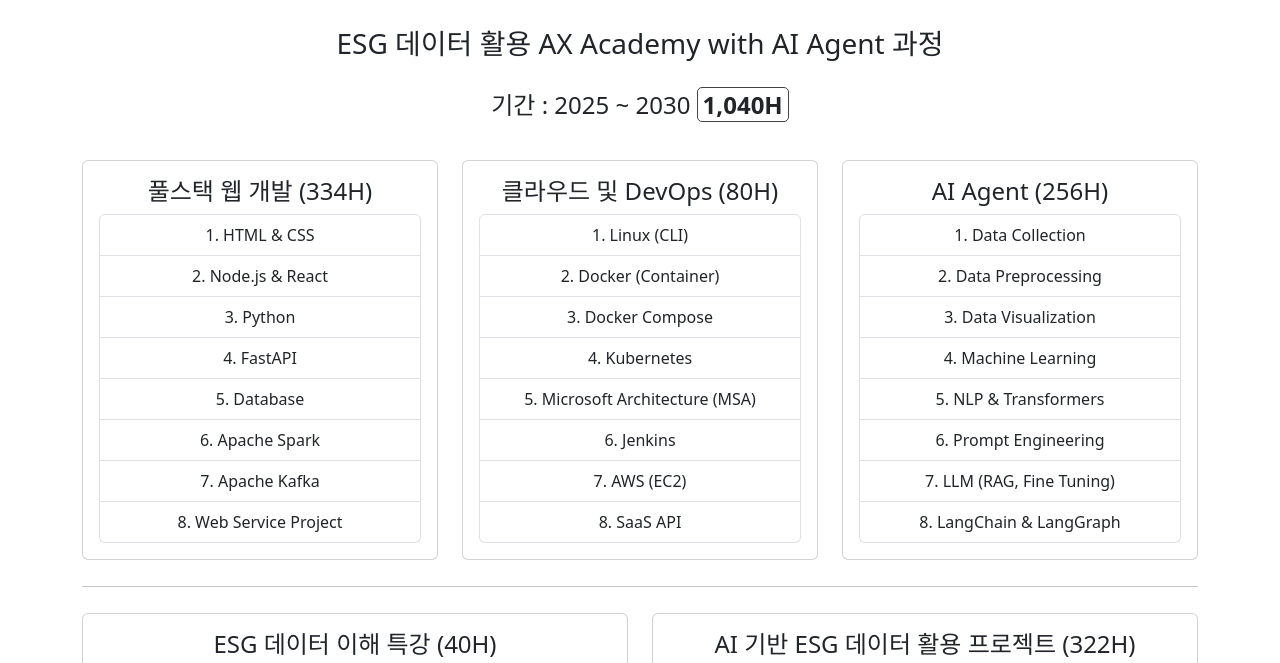
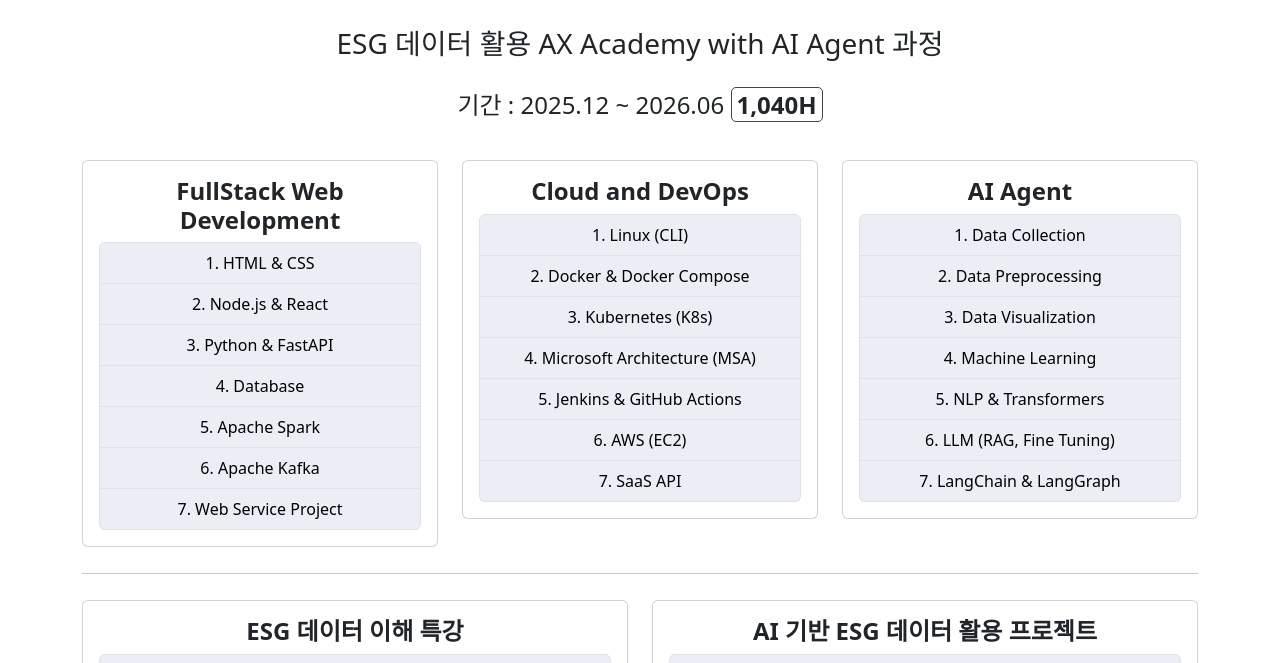
Before and after one commit to ESG-EDU/Docs, a plain HTML site: page index.html in a window 1280 px wide. Shown: the part 75-738 px from the top of the page. Drawn offline with nearby package versions, Linux system fonts and the light colour scheme.

Commit message:
화면 수정

```diff
--- a/index.html
+++ b/index.html
@@ -21,18 +21,17 @@
     <div class="container text-center">
         <h2 style="margin: 30px 0; font-weight: bold;"><span class="badge text-bg-secondary">선도기업</span> 아카데미 훈련과정</h2>
         <h3 style="margin: 30px 0;">ESG 데이터 활용 AX Academy with AI Agent 과정</h3>
-        <h4 style="margin: 30px 0;">기간 : 2025 ~ 2030 <span class="font-style">1,040H</span></h4>
+        <h4 style="margin: 30px 0;">기간 : 2025.12 ~ 2026.06 <span class="font-style">1,040H</span></h4>
         <div class="row">
 
             <div class="col-lg-6 col-xl-4 body2 body-height">
                 <div class="card">
                     <div class="card-body">
-                        <h4 class="card-title">풀스택 웹 개발 (334H)</h4>
+                        <h4 class="card-title">FullStack Web Development</h4>
                         <ol class="list-group list-group-numbered">
                             <li class="list-group-item">HTML & CSS</li>
                             <li class="list-group-item">Node.js & React</li>
-                            <li class="list-group-item">Python</li>
-                            <li class="list-group-item">FastAPI</li>
+                            <li class="list-group-item">Python & FastAPI</li>
                             <li class="list-group-item">Database</li>
                             <li class="list-group-item">Apache Spark</li>
                             <li class="list-group-item">Apache Kafka</li>
@@ -44,14 +43,13 @@
             <div class="col-lg-6 col-xl-4 body2">
                 <div class="card">
                     <div class="card-body">
-                        <h4 class="card-title">클라우드 및 DevOps (80H)</h4>
+                        <h4 class="card-title">Cloud and DevOps</h4>
                         <ol class="list-group list-group-numbered">
                             <li class="list-group-item">Linux (CLI)</li>
-                            <li class="list-group-item">Docker (Container)</li>
-                            <li class="list-group-item">Docker Compose</li>
-                            <li class="list-group-item">Kubernetes</li>
+                            <li class="list-group-item">Docker & Docker Compose</li>
+                            <li class="list-group-item">Kubernetes (K8s)</li>
                             <li class="list-group-item">Microsoft Architecture (MSA)</li>
-                            <li class="list-group-item">Jenkins</li>
+                            <li class="list-group-item">Jenkins & GitHub Actions</li>
                             <li class="list-group-item">AWS (EC2)</li>
                             <li class="list-group-item">SaaS API</li>
                         </ol>
@@ -61,14 +59,13 @@
             <div class="col-lg-6 col-xl-4 body2">
                 <div class="card">
                     <div class="card-body">
-                        <h4 class="card-title">AI Agent (256H)</h4>
+                        <h4 class="card-title">AI Agent</h4>
                         <ol class="list-group list-group-numbered">
                             <li class="list-group-item">Data Collection</li>
                             <li class="list-group-item">Data Preprocessing</li>
                             <li class="list-group-item">Data Visualization</li>
                             <li class="list-group-item">Machine Learning</li>
                             <li class="list-group-item">NLP & Transformers</li>
-                            <li class="list-group-item">Prompt Engineering</li>
                             <li class="list-group-item">LLM (RAG, Fine Tuning)</li>
                             <li class="list-group-item">LangChain & LangGraph</li>
                         </ol>
@@ -83,7 +80,7 @@
             <div class="col-lg-6 col-xl-6 body2">
                 <div class="card">
                     <div class="card-body">
-                        <h4 class="card-title">ESG 데이터 이해 특강 (40H)</h4>
+                        <h4 class="card-title">ESG 데이터 이해 특강</h4>
                         <ol class="list-group list-group-numbered">
                             <li class="list-group-item">ESG의 이해와 국내외 동향</li>
                             <li class="list-group-item">KPMG ESG 프로젝트 사례</li>
@@ -95,7 +92,7 @@
             <div class="col-lg-6 col-xl-6 body2">
                 <div class="card">
                     <div class="card-body">
-                        <h4 class="card-title">AI 기반 ESG 데이터 활용 프로젝트 (322H)</h4>
+                        <h4 class="card-title">AI 기반 ESG 데이터 활용 프로젝트</h4>
                         <ol class="list-group list-group-numbered">
                             <li class="list-group-item">ESG 보고서 요약 자동화 시스템 개발</li>
                             <li class="list-group-item">ESG 공급망 관리 시스템 개발</li>
@@ -111,5 +108,8 @@
 			<div id="cy"></div>
 			<script>start(data1);</script>
 		</div>
+		<div class="container my-4 text-center">
+      <a href="https://kdt.himedia.co.kr/KPMG" target="_blank" class="link-style">선도기업 아카데미 바로가기</a>
+		</div>
 </body>
 </html>
--- a/www/css/index.css
+++ b/www/css/index.css
@@ -23,12 +23,31 @@ body {
 		cursor: pointer;
 		box-shadow: 0px 0px 5px #444;
 }
+.card li {
+  background-color: #ebeef5;
+  color: #000;
+}
+.card-title {
+  font-weight: bold;
+}
 .font-style {
 		padding: 0 5px;
 		border: 1px solid #444;
 		border-radius: 5px;
 		font-weight: bold;
 }
+.link-style {
+  text-decoration: none;
+  font-weight: bold;
+  color: white;
+  background-color: #3a5ebf;
+  padding: 10px 30px;
+  border-radius: 6px;
+}
+.link-style:hover {
+		cursor: pointer;
+		box-shadow: 0px 0px 5px #444;
+}
 @media only screen and (min-width: 992px) {
 		.body-height {
 				min-height: 350px;
--- a/www/js/data.js
+++ b/www/js/data.js
@@ -3,7 +3,7 @@ const data1 = [
         "data": {
             "id": "0",
             "url": "https://github.com/ESG-EDU/Docs",
-            "label": "ESG 개발자"
+            "label": "AI Agent"
         }
     },{
         "data": {
```
